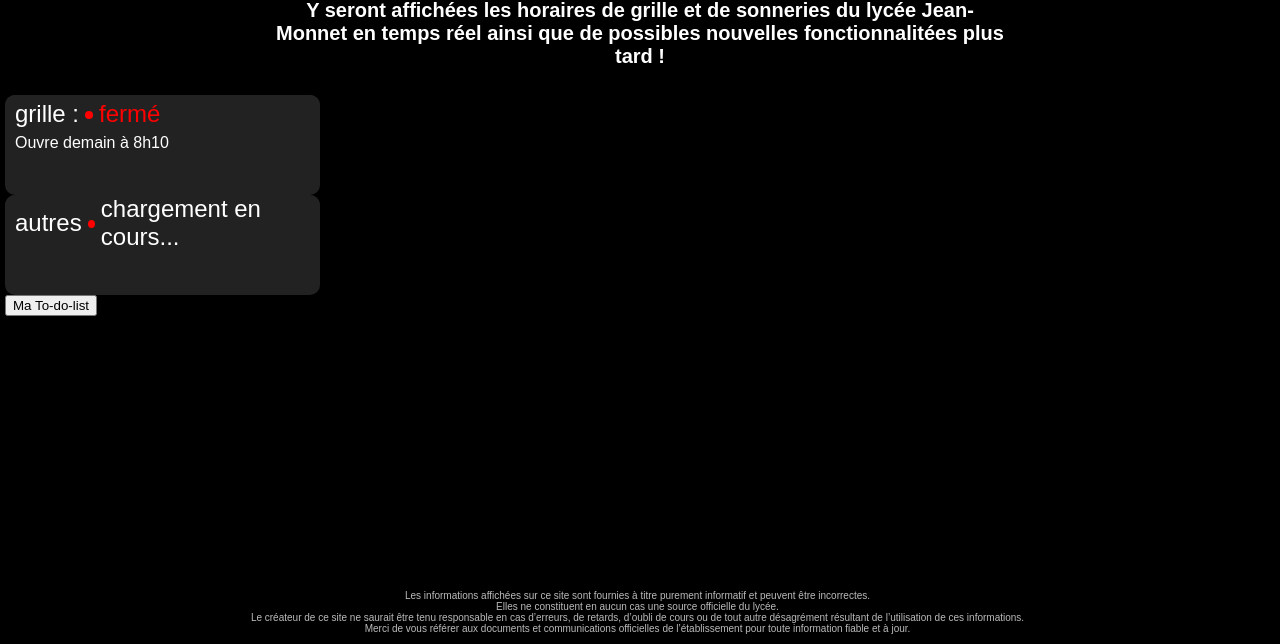
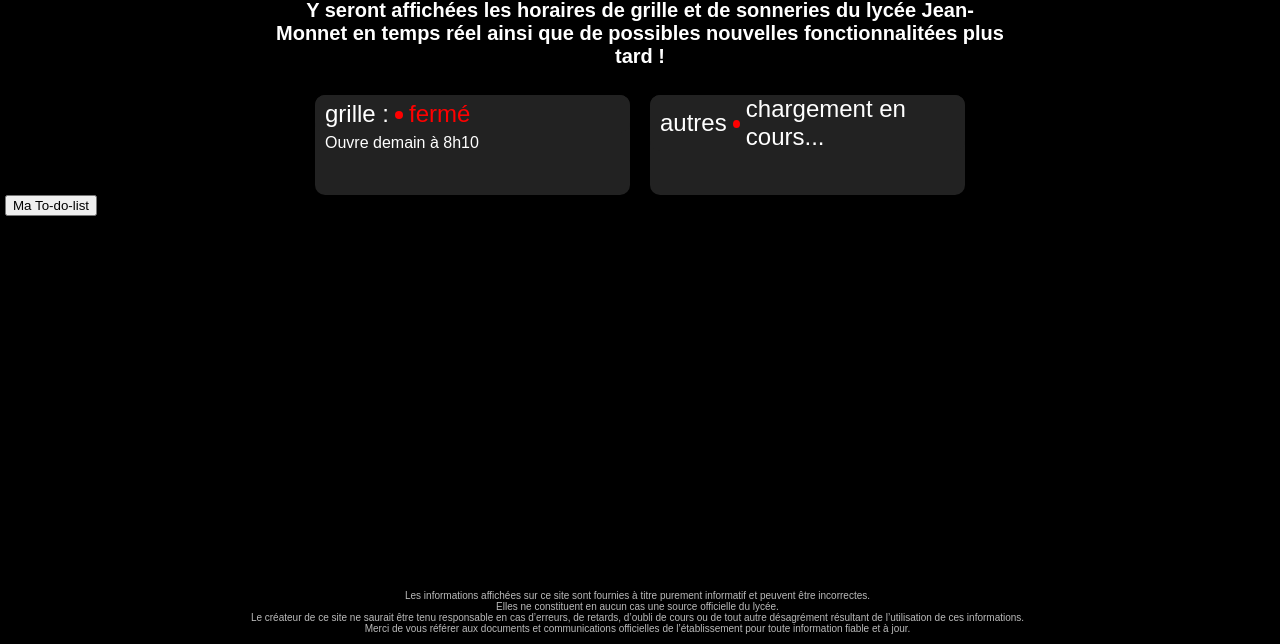
Before and after one commit to school-toolsl/horaires-lycee, a plain HTML site: page index.html in a window 1280 px wide. Shown: the part 156-800 px from the top of the page. Drawn offline with Linux system fonts and the light colour scheme.

Commit message:
modifs style

```diff
--- a/style.css
+++ b/style.css
@@ -83,7 +83,7 @@
 
 h1 {
   text-align: center;
-  margin: 50px 0 0 0;
+  margin: 10px 0 0 0;
   padding: 10px 8px 0px 8px;
   font-size: 24px;
 }
@@ -159,9 +159,14 @@
   h1 {
     margin: 20px;
   }
+  #functions{
+    display: flex;
+    justify-content: center;
+  }
   .container1 {
     width: 45%;
     height: 100px;
+    margin: 0 10px;
   }
   header {
     max-width: 750px;
--- a/styleBlack.css
+++ b/styleBlack.css
@@ -84,7 +84,7 @@
 
 h1 {
   text-align: center;
-  margin: 50px 0 0 0;
+  margin: 10px 0 0 0;
   padding: 10px 8px 0px 8px;
   font-size: 24px;
 }
@@ -160,9 +160,14 @@
   h1 {
     margin: 20px;
   }
+  #functions{
+    display: flex;
+    justify-content: center;
+  }
   .container1 {
     width: 45%;
     height: 100px;
+    margin: 0 10px;
   }
   header {
     max-width: 750px;
```
